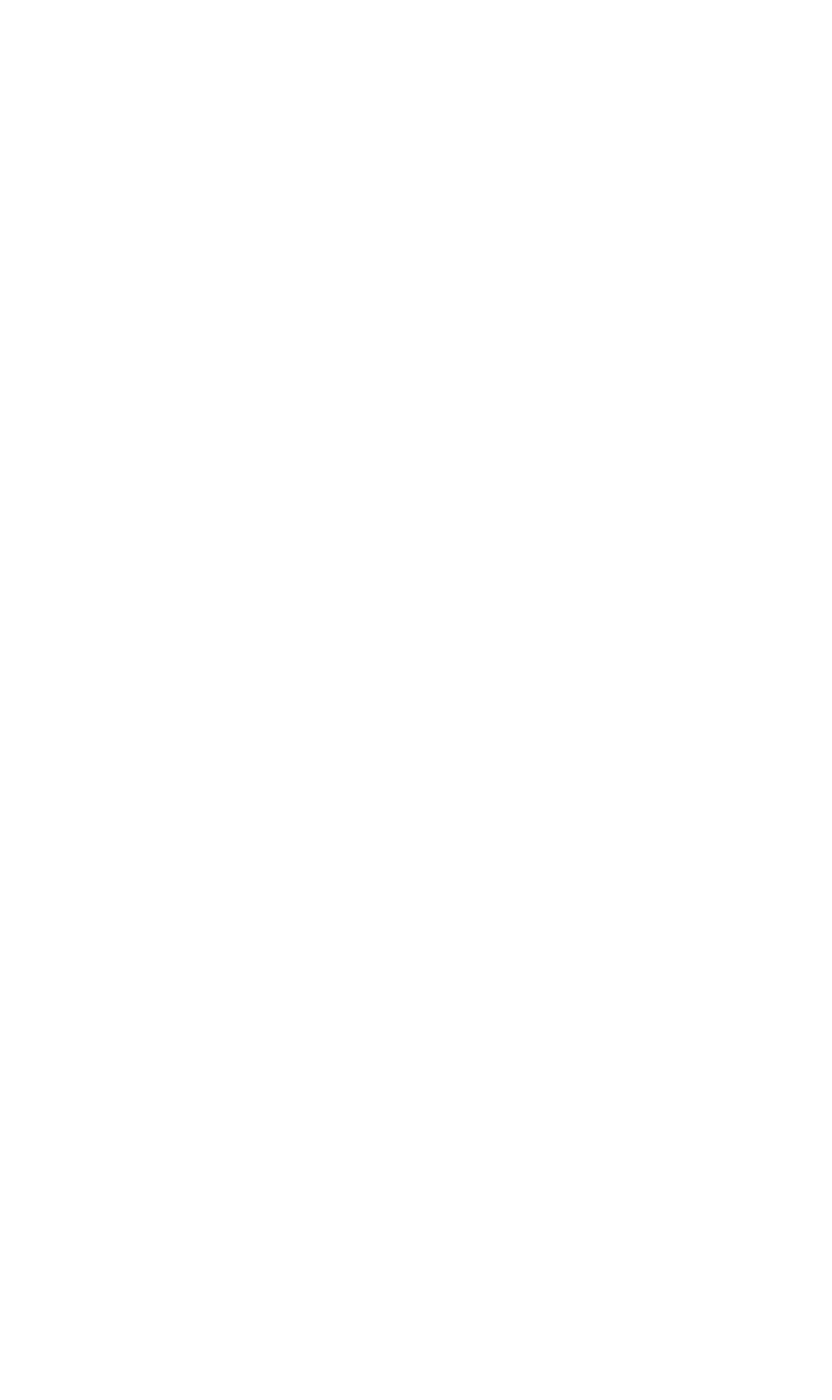
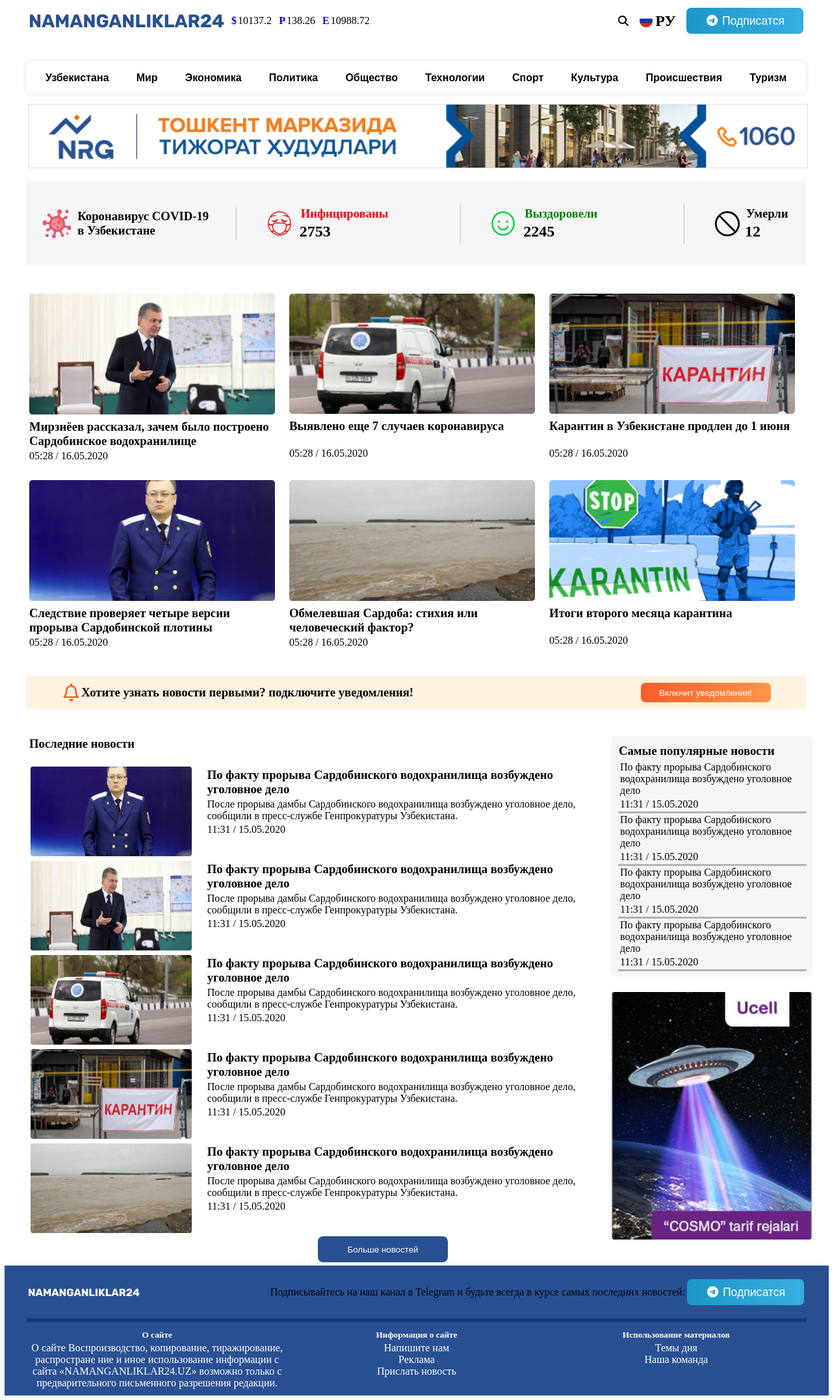
Before and after one commit to Yakubov-Abdurashid/sturdy-journey, a React (Vite) app in the folder my-app/: page / in a window 1280 px wide. Shown: the whole page at 65% size. Before the commit the page ends 800 px from the top, so only its background shows below. Built offline with nearby package versions, Linux system fonts and the light colour scheme.

Commit message:
azizdan olib kelindi

```diff
--- a/my-app/src/App.jsx
+++ b/my-app/src/App.jsx
@@ -12,6 +12,108 @@ function App() {
   return (
     <>
 
+      <div className="azizlegion">
+        <div className="header1">
+          <div className="bosh">
+            <img src={imgli0} alt="" />
+            <p>
+              <span style={{ color: "blue", fontWeight: "900" }}>
+                $
+              </span>
+              10137.2
+            </p>
+            <p>
+              <span style={{ color: "blue", fontWeight: "900" }}>
+                P
+              </span>
+              138.26
+            </p>
+            <p>
+              <span style={{ color: "blue", fontWeight: "900" }}>
+                E
+              </span>
+              10988.72
+            </p>
+          </div>
+
+
+          <div className="bosh1">
+            <i class="fa-solid fa-magnifying-glass"></i>
+            <div className="ti">
+              <img src={imgli1} alt="" />
+              <h2>РУ</h2>
+            </div>
+            <button className="btn1">
+              <i class="fa-brands fa-telegram"></i>     Подписатся
+            </button>
+          </div>
+        </div>
+
+        <div className="header2">
+          <ul>
+            <li><a href="">Узбекистана</a></li>
+            <li><a href="">Мир</a></li>
+            <li><a href="">            Экономика                                          </a></li>
+            <li><a href="">                  Политика                                    </a></li>
+            <li><a href="">Общество                              </a></li>
+            <li><a href="">Технологии                        </a></li>
+            <li><a href="">Спорт                  </a></li>
+            <li><a href="">    Культура            </a></li>
+            <li><a href="">   Происшествия      </a></li>
+            <li><a href="">Туризм</a></li>
+          </ul>
+        </div>
+        <div className="header3">
+          <img src={imgli2} alt="" />
+        </div>
+      </div>
+      <Karona />
+      <Card></Card>
+      <Azalik></Azalik>
+
+      <footer>
+        <div className="foa">
+          <img src={imgli3} alt="" />
+
+          <div className="ku">
+            <p>Подписывайтесь на наш канал в Telegram и будьте всегда в курсе самых последних новостей:</p>
+            <button className="btn1">
+              <i class="fa-brands fa-telegram"></i>     Подписатся
+            </button>
+          </div>
+        </div>
+
+
+        <div className="lal">
+          <div className="mul"><h5>О сайте </h5>
+            <p>О сайте
+              Воспроизводство, копирование, тиражирование, распростране ние и иное использование информации с сайта «NAMANGANLIKLAR24.UZ» возможно только с предварительного письменного разрешения редакции.
+            </p>
+          </div>
+          <div className="mul"><h5>
+            Информация о сайте         </h5>
+
+
+            <p>
+
+              Напишите нам   <br />
+              Реклама   <br />
+              Прислать новость</p></div>
+          <div className="mul">
+            <h5>
+              Использование материалов
+
+
+            </h5>
+            <p>
+              Темы дня  <br />
+              Наша команда
+            </p>
+          </div>
+        </div>
+      </footer>
+
+
 
     </>
   )
```
